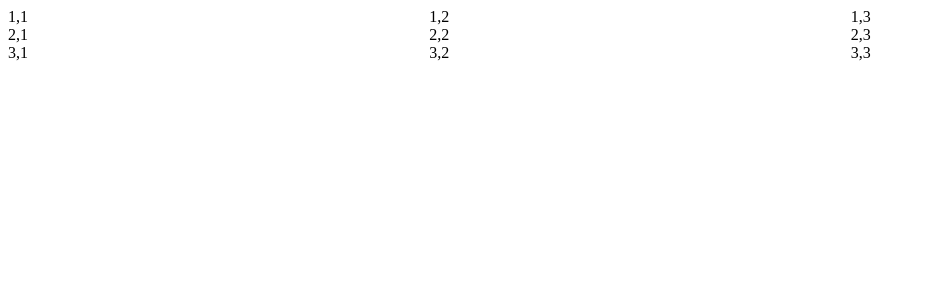
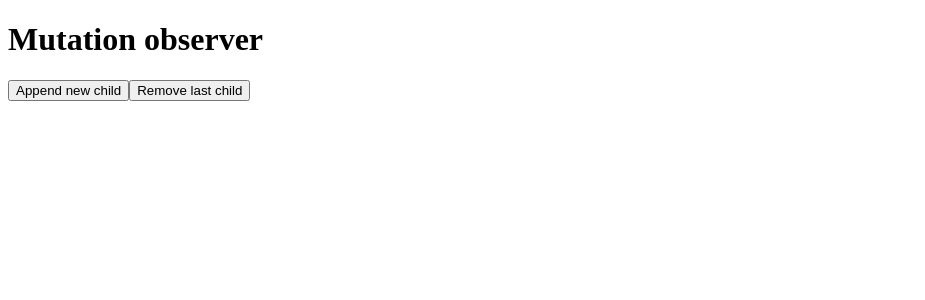
Before and after one commit to willnguyen1312/react-pro, a React (Vite) app: page / in a window 1280 px wide. Shown: the top 300 px of the page, without its empty margins (0-925 px from the left). Built offline with nearby package versions, Linux system fonts and the light colour scheme.

Commit message:
Let's go 😎

```diff
--- a/src/MutationObserver.tsx
+++ b/src/MutationObserver.tsx
@@ -16,12 +16,16 @@ export default function MutationObserverApp() {
       if (removedNode) {
         console.log("Node removed:", removedNode);
       }
+
+      const listOfCells = document.querySelectorAll("li[data-id=cell]");
+      console.log("Number of cells:", listOfCells.length);
     });
 
-    const ul = document.querySelector("ul") as HTMLUListElement;
+    const wrapper = document.querySelector("div#wrapper") as HTMLDivElement;
 
-    observer.observe(ul, {
+    observer.observe(wrapper, {
       childList: true,
+      subtree: true,
     });
 
     return () => {
@@ -30,7 +34,7 @@ export default function MutationObserverApp() {
   }, []);
 
   return (
-    <div>
+    <div id="wrapper">
       <h1>Mutation observer</h1>
       <button
         onClick={() => {
--- a/src/main.tsx
+++ b/src/main.tsx
@@ -1,7 +1,7 @@
 import ReactDOM from "react-dom/client";
 import "virtual:uno.css";
 
-import App from "./Grid";
+import App from "./MutationObserver";
 
 const rootElement = document.getElementById("root") as HTMLElement;
 
```
